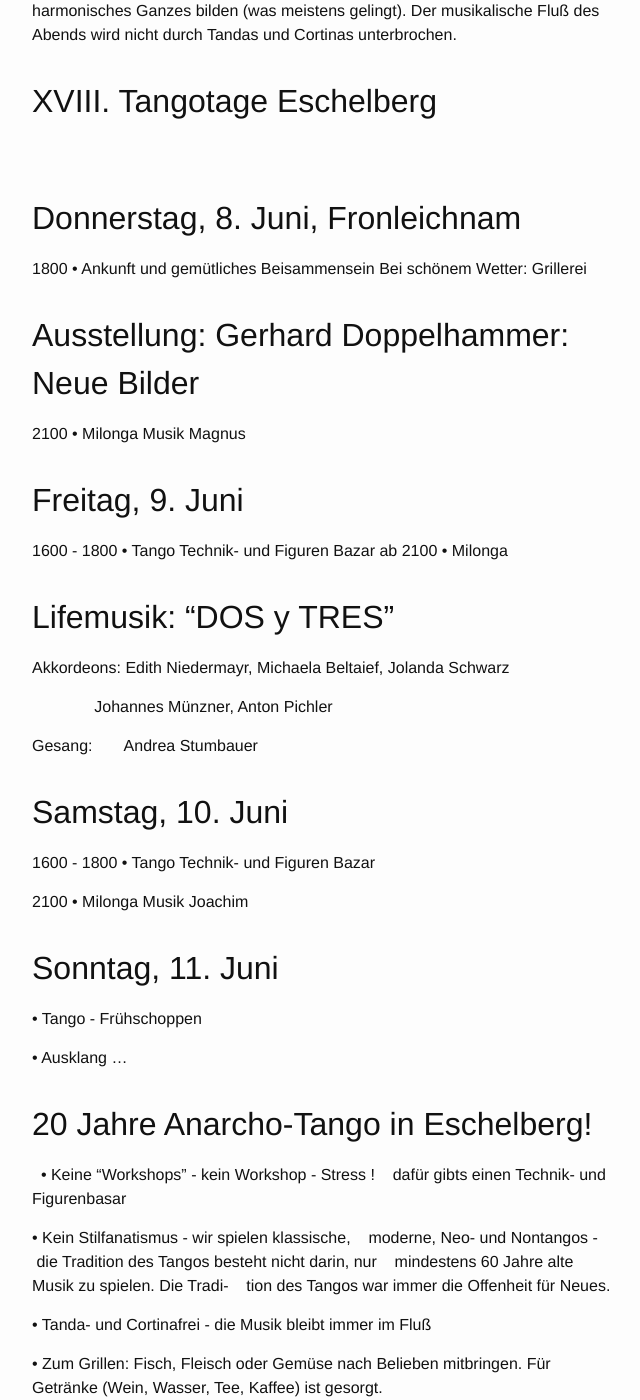
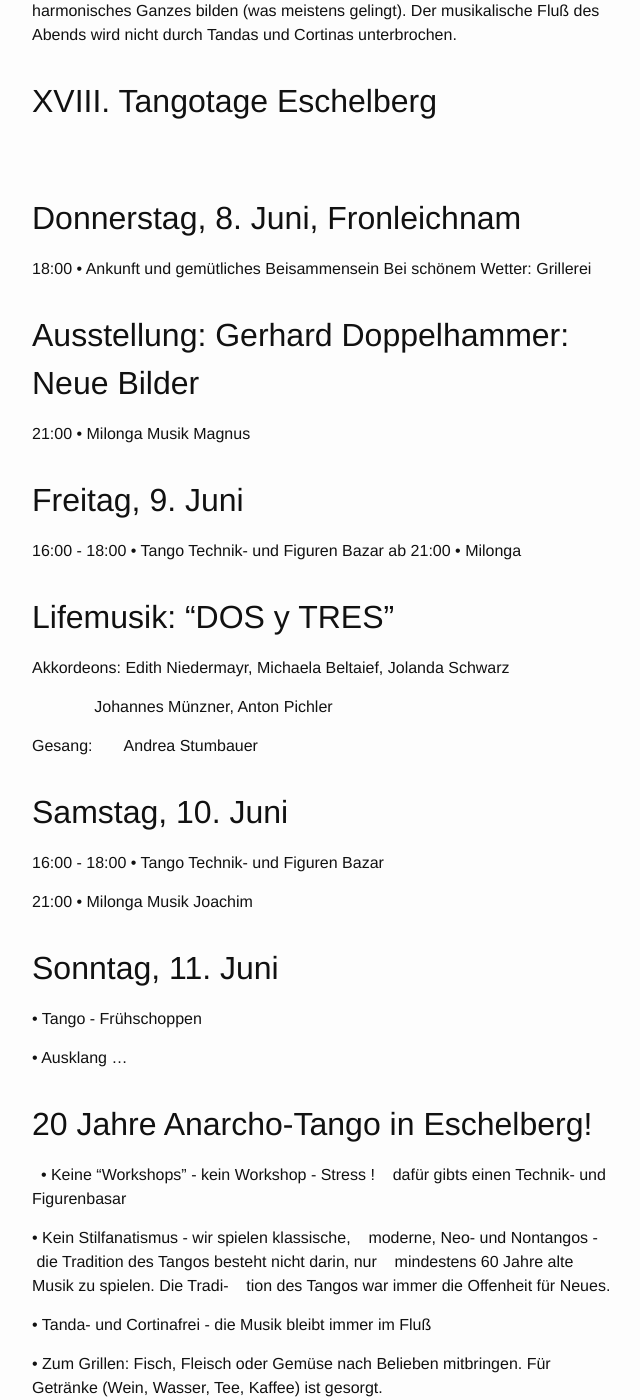
Before and after one commit to eschelberg/eschelberg.github.io, a Jekyll site: the page built from tango/index.md, in a window 1280 px wide and 1400 px high, scrolled down 731 px. Shown: the whole window, without its empty margins (158-798 px from the left). Built offline with Jekyll 4.4.1, drawn with Linux system fonts in a browser that asks for light colours.

Commit message:
Update index.md

```diff
--- a/tango/index.md
+++ b/tango/index.md
@@ -12,14 +12,14 @@
 ## XVIII. Tangotage Eschelberg
 
 ## Donnerstag, 8. Juni, Fronleichnam
-1800 • Ankunft und gemütliches Beisammensein
+18:00 • Ankunft und gemütliches Beisammensein
 Bei schönem Wetter: Grillerei
 ## Ausstellung: Gerhard Doppelhammer: Neue Bilder
-2100 • Milonga Musik Magnus
+21:00 • Milonga Musik Magnus
 
 ## Freitag, 9. Juni
-1600 - 1800 • Tango Technik- und Figuren Bazar
-ab 2100 • Milonga
+16:00 - 18:00 • Tango Technik- und Figuren Bazar
+ab 21:00 • Milonga
 ## Lifemusik: “DOS y TRES”
 Akkordeons:   Edith Niedermayr, Michaela Beltaief, Jolanda Schwarz
 
@@ -28,9 +28,9 @@
 Gesang:       Andrea Stumbauer
 
 ## Samstag, 10. Juni
-1600 - 1800 • Tango Technik- und Figuren Bazar
+16:00 - 18:00 • Tango Technik- und Figuren Bazar
 
-2100 • Milonga Musik Joachim
+21:00 • Milonga Musik Joachim
 
 ## Sonntag, 11. Juni
 • Tango - Frühschoppen
```
